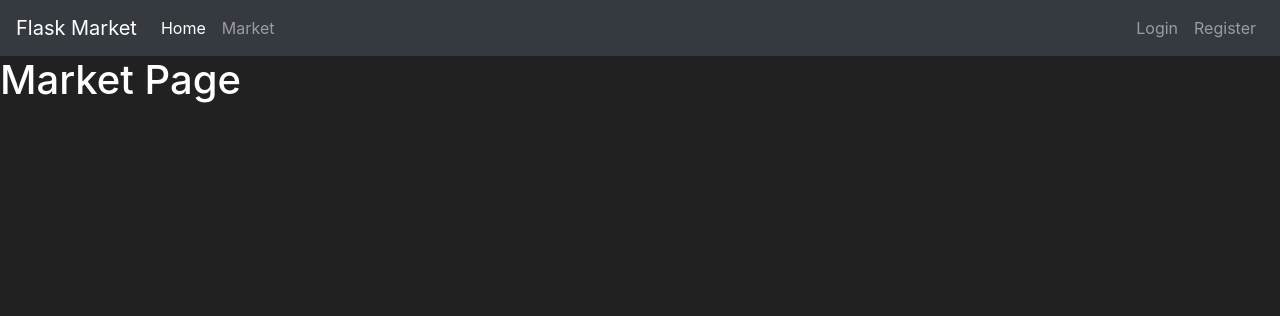
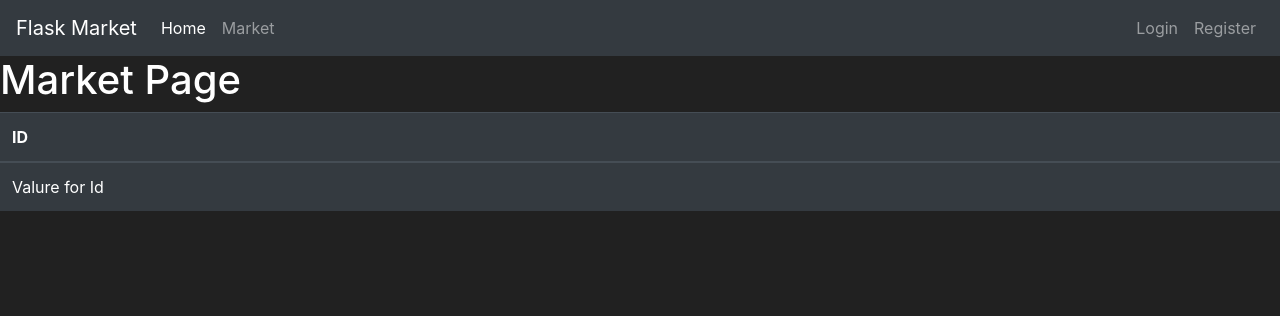
Before and after one commit to njerigathigi/FlaskMarket, a Flask app: template templates/market.html in a window 1280 px wide. Shown: the top 316 px of the page. Run offline with Flask 2, Linux system fonts and the light colour scheme; the template is opened without the code that fills it, so the values that code supplies are empty.

Commit message:
table tag

```diff
--- a/templates/market.html
+++ b/templates/market.html
@@ -36,7 +36,20 @@
         </div>
       </nav>
     <h1>Market Page</h1>
-    <p>{{ items }}</p>
+    <table class="table table-hover table-dark">
+        <thead>
+            <tr>
+                <!-- Your Columns HERE -->
+                <th scope="col">ID</th>
+            </tr>
+        </thead>
+        <tbody>
+            <!-- Your rows inside the table HERE: -->
+                <tr>
+                    <td>Valure for Id</td>
+                </tr>
+        </tbody>
+    </table>
 
     <!-- Optional JavaScript; choose one of the two! -->
 
```
